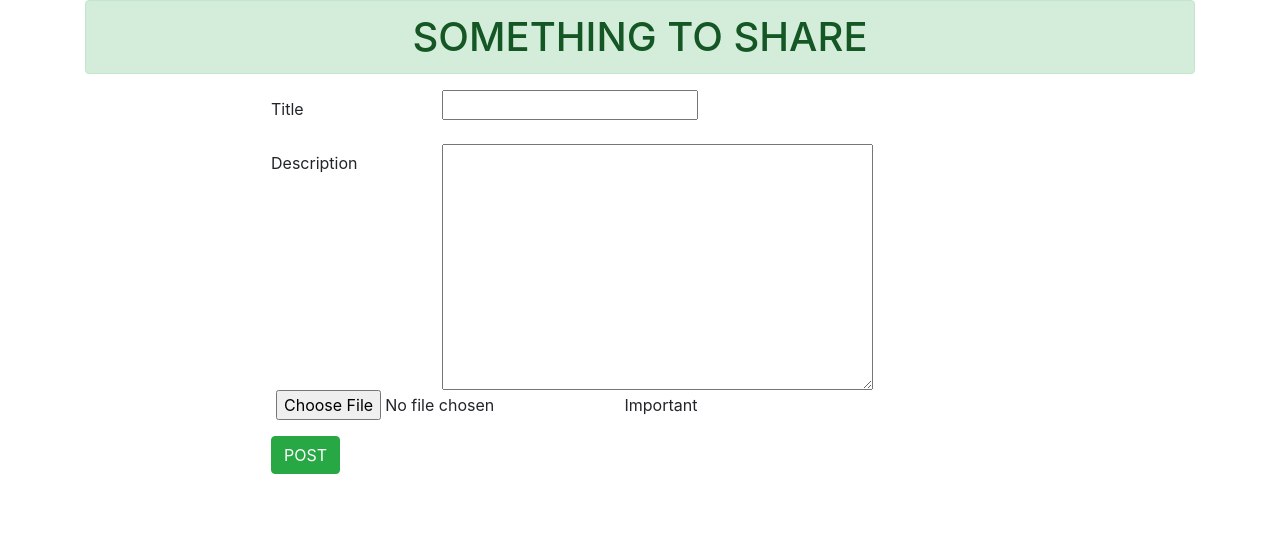
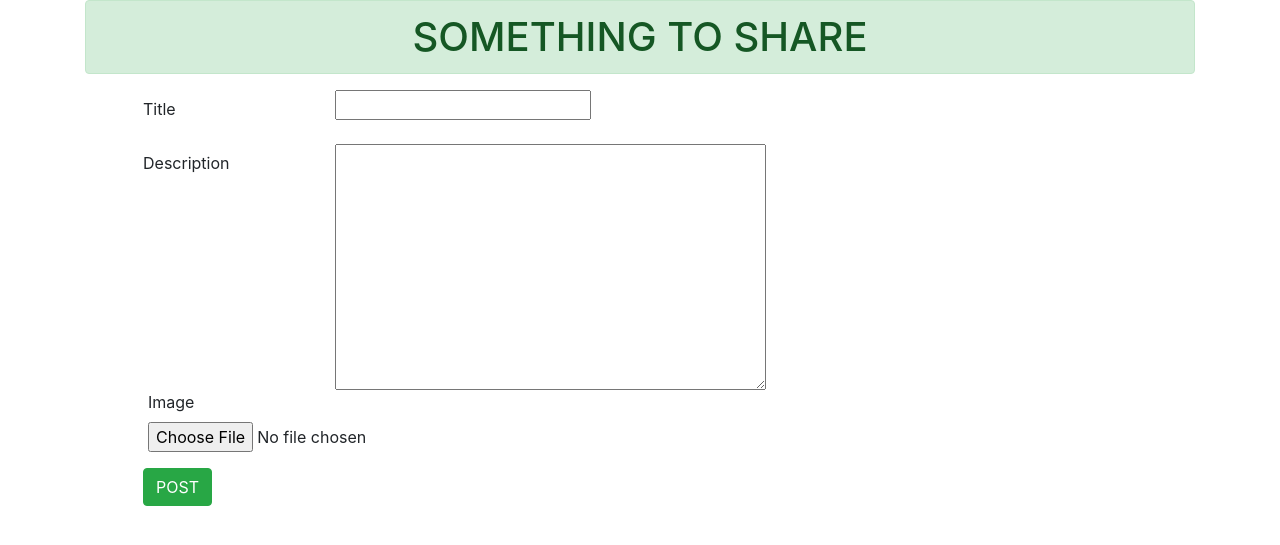
Before and after one commit to PrashantThakurNitP/frickle, a Django app: page /addpost/ in a window 1280 px wide. Shown: the part 94-639 px from the top of the page. Run offline with Django 3.2, Linux system fonts and the light colour scheme; a user stored in the database is signed in; some libraries are stand-ins or nearby versions.

Commit message:
front change just before messenger app start

```diff
--- a/posts/templates/posts/addpost.html
+++ b/posts/templates/posts/addpost.html
@@ -11,7 +11,7 @@
 		display: flex
 			align-self: top;
 
-         padding-left: 20vw;
+         padding-left: 10vw;
 	}
 </style>
 
@@ -47,17 +47,25 @@
 							      {{form.title}}
 							    </div>
 							  </div>
-							  <div class="form-group row">
+
+
+ 								<div class="form-group row">
 							    <label for="inputPassword" class="col-sm-2 col-form-label">Description</label>
 							    <div class="col-sm-10">
 							     	{{form.description}}
 							    </div>
 
+
+
+
+
 								<div class="form-check">
-							      {{form.image}}
+
 							  <label class="form-check-label" for="defaultCheck1">
-							    Important
+							  Image
 							  </label>
+							  <h2>    </h2>
+							  {{form.image}}
 								</div>
 
 						 	 </div>
--- a/posts/templates/posts/base.html
+++ b/posts/templates/posts/base.html
@@ -93,7 +93,7 @@ font-family: 'Great Vibes', cursive;
 
 {% else %}
 
-<nav class="navbar navbar-inverse">
+<nav class="navbar navbar-dark">
 
 <ul class="nav justify-content-end">
 			 <li class="nav-item">
```
